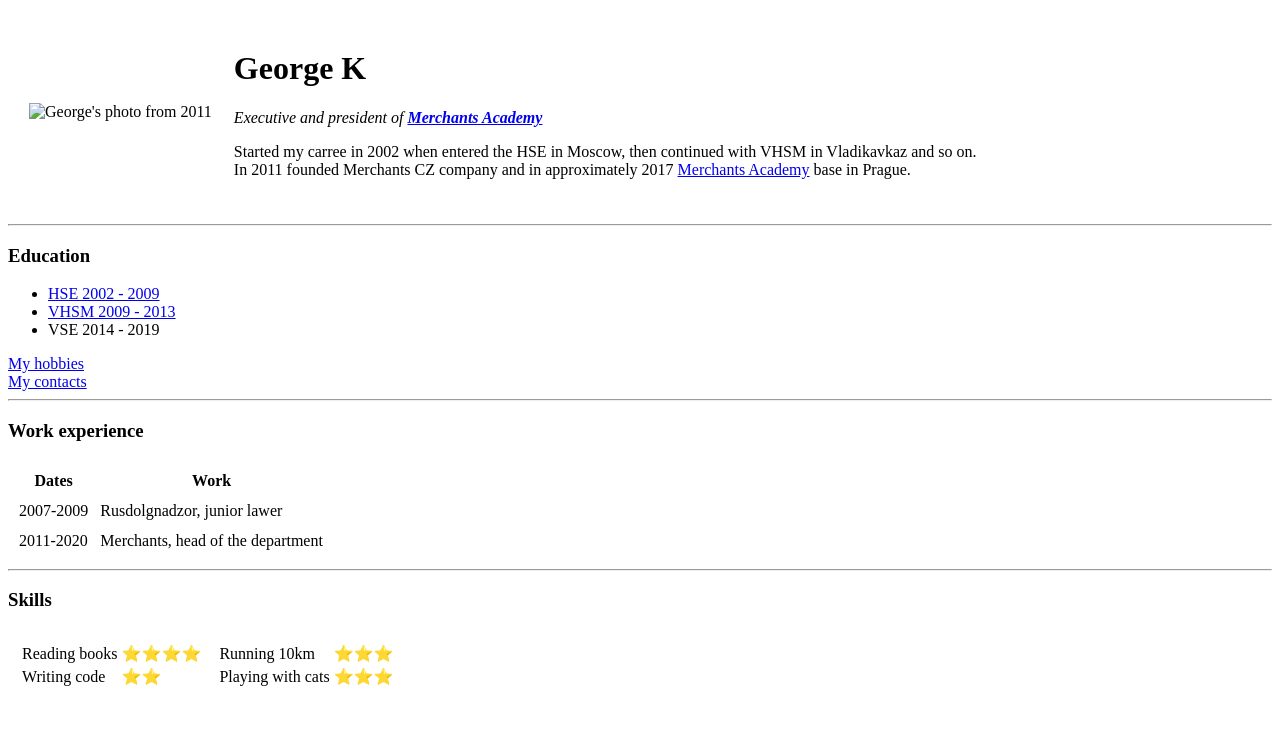
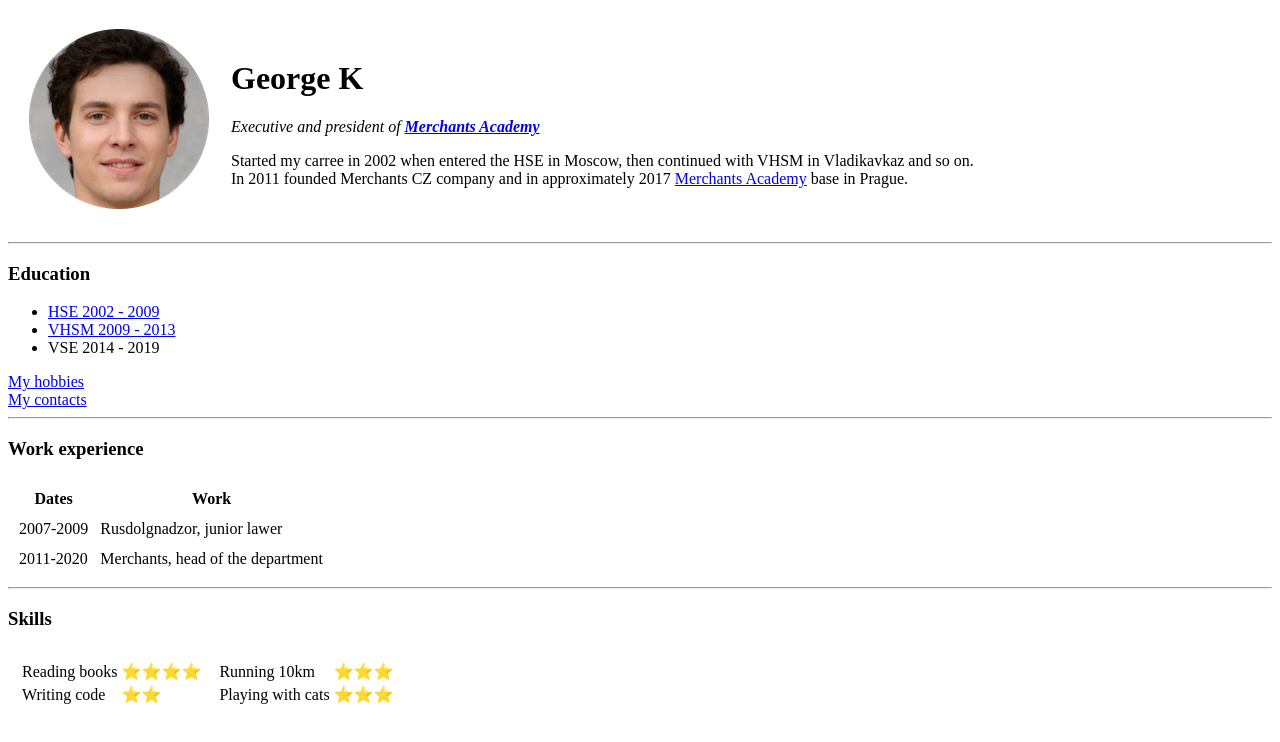
Before and after one commit to obescenshik/cv, a plain HTML site: page index.html in a window 1280 px wide. Drawn offline with Linux system fonts and the light colour scheme.

Commit message:
Update index.html

```diff
--- a/index.html
+++ b/index.html
@@ -8,7 +8,7 @@
 
     <table cellspacing="20">
         <tr>
-            <td><img src="pictures/human.png" alt="George's photo from 2011"></td>
+            <td><img src="human.png" alt="George's photo from 2011"></td>
             <td>
                 <h1>George K</h1>
                 <p><em>Executive and president of <a href="https://vk.com/merchants_cz"><strong>Merchants Academy</strong></a></em></p>
```
